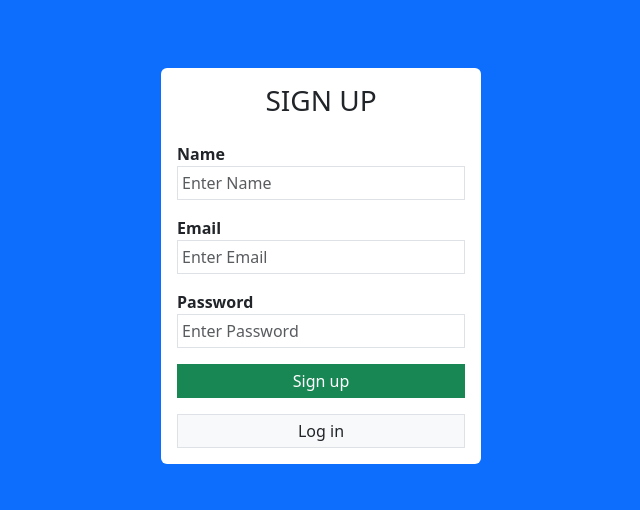
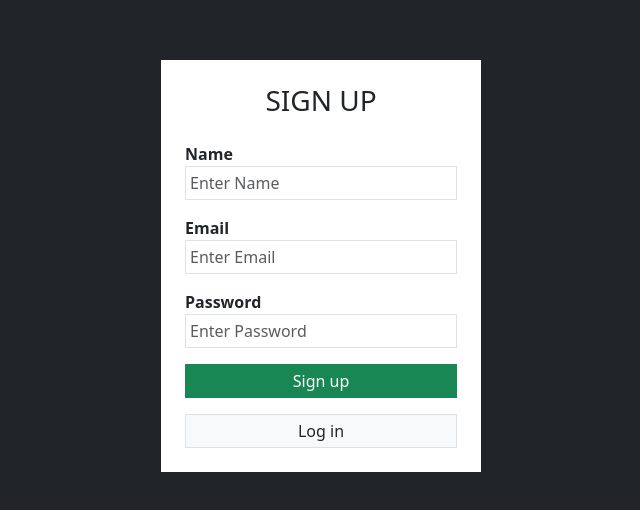
Before and after one commit to Suchita01/React-app, a React (Create React App) app in the folder frontend/: page /signup in a window 1280 px wide. Shown: the part 134-644 px from the top of the page, without its empty margins (319-959 px from the left). Built offline with nearby package versions, Linux system fonts and the light colour scheme.

Commit message:
login/signup form updated

```diff
--- a/frontend/src/Login.js
+++ b/frontend/src/Login.js
@@ -42,8 +42,8 @@ function Login(){
         }
     }
     return (
-        <div className='d-flex justify-content-center align-items-center bg-primary vh-100'>
-            <div className='bg-white p-3 rounded w-25'>
+        <div className='d-flex justify-content-center align-items-center bg-dark vh-100'>
+            <div className='bg-white p-4 w-25'>
             <h3 className="heading mb-4 text-center">LOGIN</h3>
                 <form action="" onSubmit={handleSubmit}>
                     <div className='mb-3'>
--- a/frontend/src/Signup.js
+++ b/frontend/src/Signup.js
@@ -32,8 +32,8 @@ function Signup() {
         }
     }
   return (
-    <div className='d-flex justify-content-center align-items-center bg-primary vh-100'>
-            <div className='bg-white p-3 rounded w-25'>
+    <div className='d-flex justify-content-center align-items-center bg-dark vh-100'>
+            <div className='bg-white p-4 w-25'>
                 <h3 className="heading mb-4 text-center">SIGN UP</h3>
                 <form action="" onSubmit={handleSubmit}>
                     <div className='mb-3'>
--- a/frontend/src/index.css
+++ b/frontend/src/index.css
@@ -16,6 +16,10 @@ body {
 code {
   font-family: source-code-pro, Menlo, Monaco, Consolas, 'Courier New',
     monospace;
+}
+
+form{
+
 }
 
 a, .navbar-brand{
```
